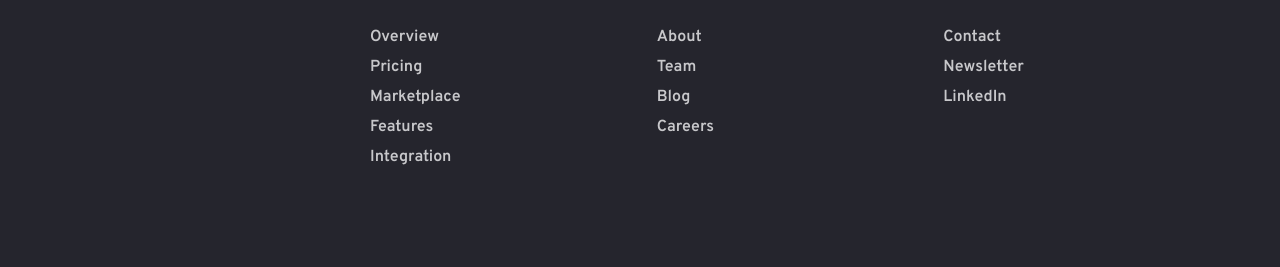
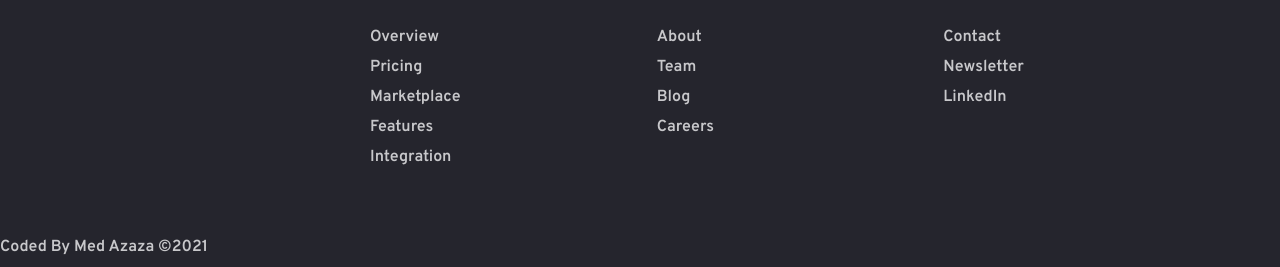
Before and after one commit to Med-azaza/blogr, a plain HTML site: page index.html in a window 1280 px wide. Shown: the part 2333-2600 px from the top of the page. Drawn offline with Linux system fonts and the light colour scheme.

Commit message:
footer edit

```diff
--- a/index.html
+++ b/index.html
@@ -123,6 +123,7 @@
                 </ul>
             </div>
         </div>
+        <div id="copy">Coded By Med Azaza &copy;2021</div>
     </footer>
 
 
--- a/styles.css
+++ b/styles.css
@@ -240,6 +240,7 @@ footer{
     grid-template-columns: 1fr 3fr;
     border-radius: 0 50px 0 0;
     color: white;
+    width: 100%;
 }
 footer li{
     color:hsl(240, 2%, 79%);
@@ -260,3 +261,7 @@ footer h2 {
 #hamburger{
     display: none;
 }
+#copy{
+    color:hsl(240, 2%, 79%);
+    font-weight: 600;
+}
```
